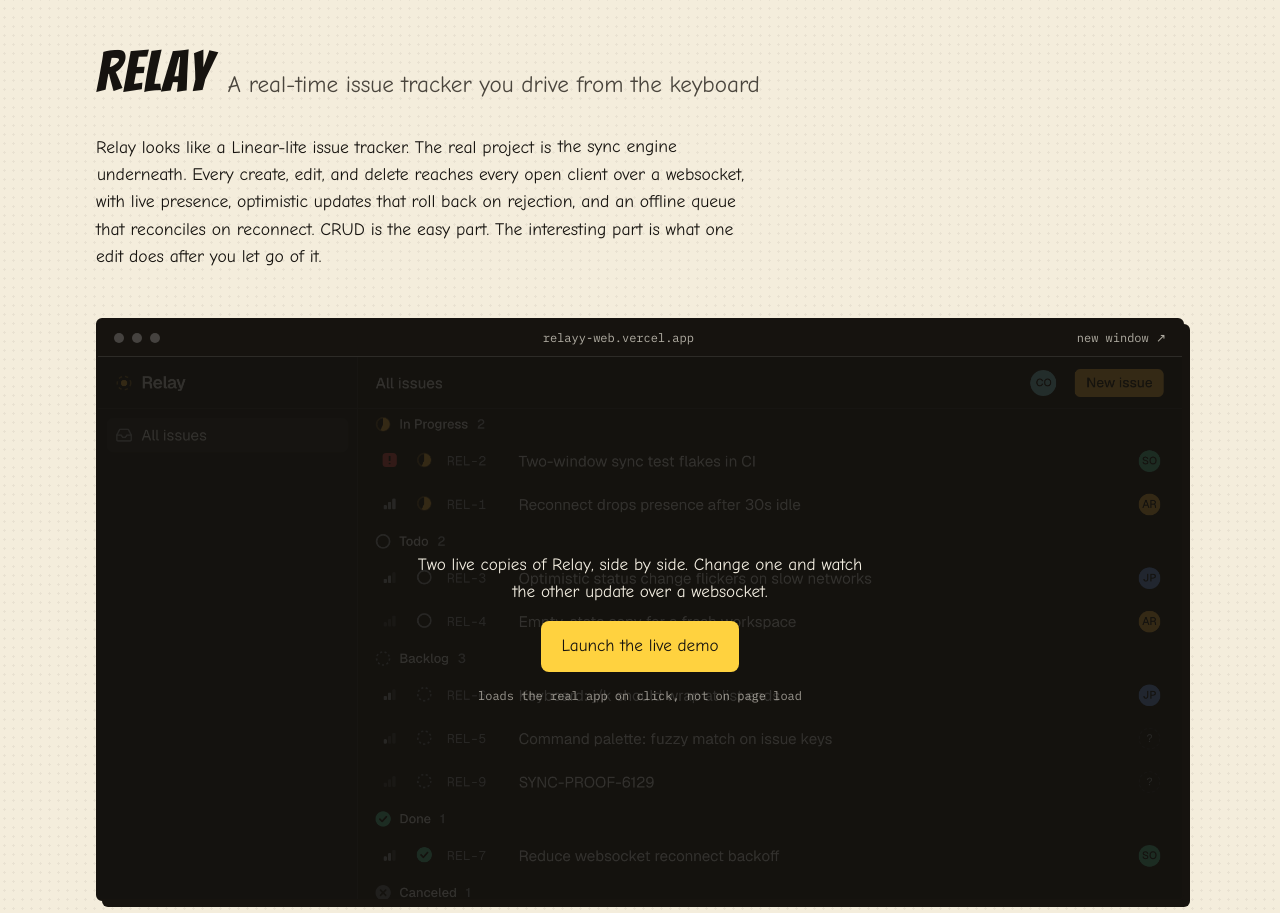
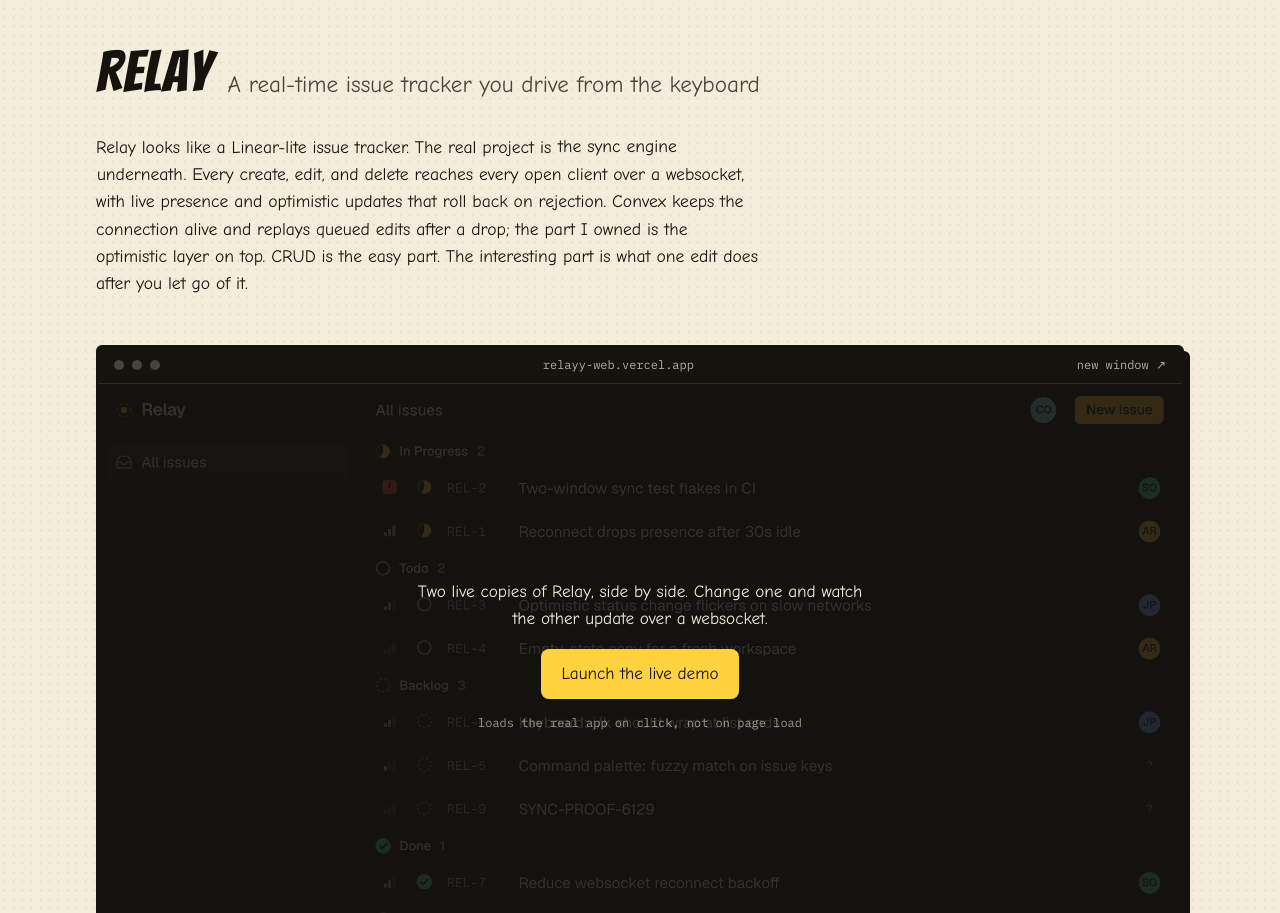
Before and after one commit to Adarsha23/Portfolio, a Next.js app: page / in a window 1280 px wide. Shown: the part 3920-4833 px from the top of the page. Built offline with nearby package versions, Linux system fonts and the light colour scheme.

Commit message:
fix: credit Convex for reconnect and offline replay in Relay copy (#8)

```diff
--- a/components/Relay.tsx
+++ b/components/Relay.tsx
@@ -50,9 +50,10 @@
         <p className="measure mt-8 text-[1.1rem]">
           Relay looks like a Linear-lite issue tracker. The real project is{" "}
           <span className="mark mark-draw">the sync engine underneath</span>. Every create, edit, and
-          delete reaches every open client over a websocket, with live presence, optimistic updates
-          that roll back on rejection, and an offline queue that reconciles on reconnect. CRUD is the
-          easy part. The interesting part is what one edit does after you let go of it.
+          delete reaches every open client over a websocket, with live presence and optimistic
+          updates that roll back on rejection. Convex keeps the connection alive and replays queued
+          edits after a drop; the part I owned is the optimistic layer on top. CRUD is the easy part.
+          The interesting part is what one edit does after you let go of it.
         </p>
 
         {/* the live demo */}
@@ -98,12 +99,11 @@
             </h3>
             <p className="mt-3 text-[var(--color-ink-soft)]">
               The worst bug an optimistic UI can have is lying to you. I show your change before the
-              server confirms it, which is great until the server rejects it or your wifi dies
-              mid-edit. So every optimistic change keeps its pre-change value and rolls back to exactly
-              what the server believes if the mutation fails. Drop the connection and edits queue
-              locally, then flush in order on reconnect and reconcile against whatever moved while you
-              were gone. The websocket was never the hard part. Reconciling two versions of the truth
-              was.
+              server confirms it, which is great until the server rejects it. So every optimistic
+              change keeps its pre-change value and snaps back to exactly what the server believes if
+              the mutation fails. Convex handles the unglamorous half: it keeps the socket alive,
+              replays queued mutations on reconnect, and lets its results overwrite stale local state.
+              The websocket was never the hard part. Keeping the optimistic layer honest was.
             </p>
           </div>
           <pre className="mono overflow-x-auto rounded-lg border border-[var(--color-rule)] bg-[var(--color-night)] p-4 text-[0.78rem] leading-relaxed text-[var(--color-night-ink)]">
```
